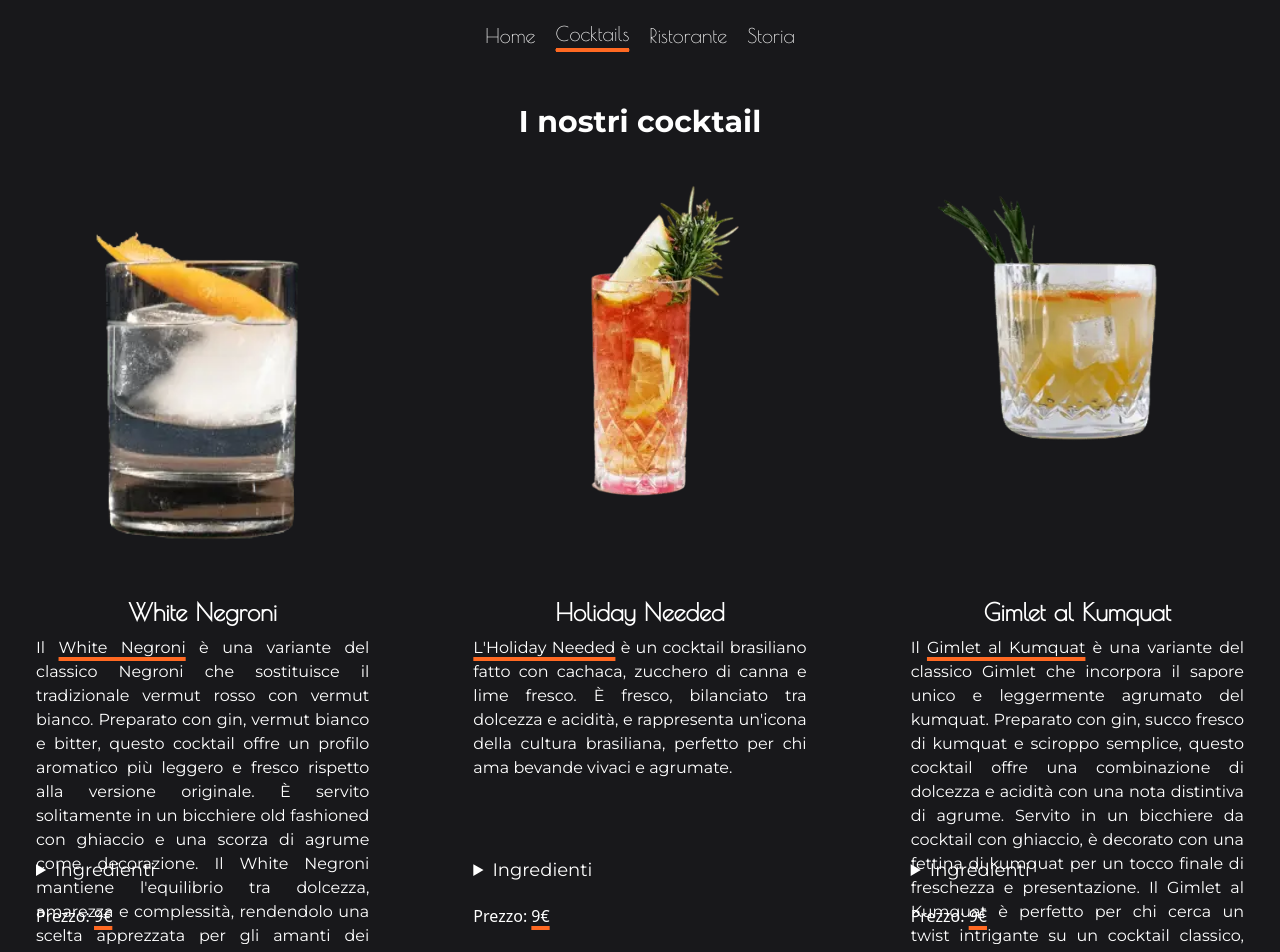
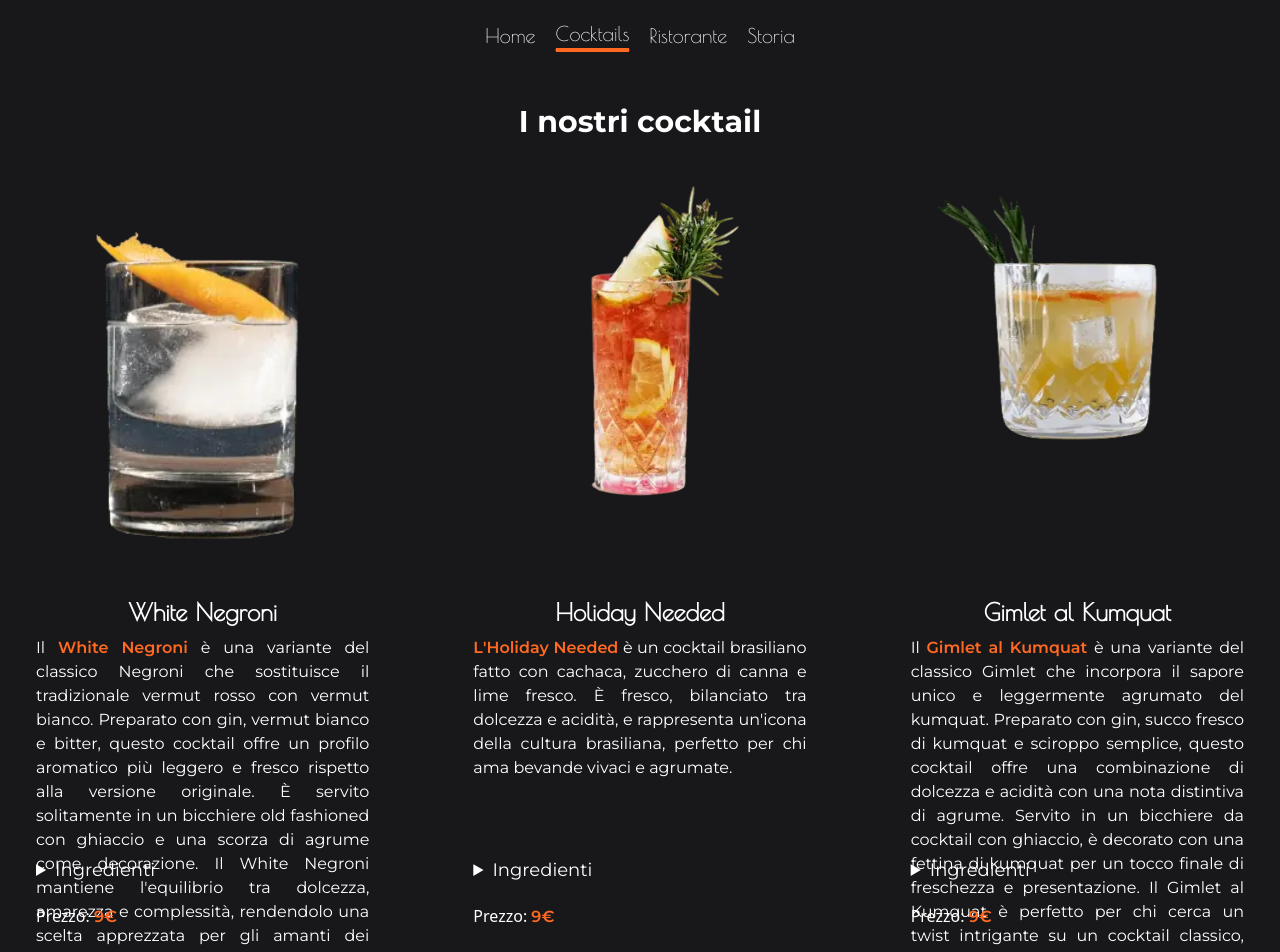
Before and after one commit to Pasqualecannavacciuolo/restaurant-template-1, a React (Vite) app: page /cocktails in a window 1280 px wide. Shown: the top 952 px of the page. Built offline with nearby package versions, Linux system fonts and the light colour scheme.

Commit message:
Aggiunta classe per evidenziare il testo con colore primario

```diff
--- a/src/App.css
+++ b/src/App.css
@@ -60,3 +60,8 @@ details,
 .cta {
   font-family: "Montserrat Medium";
 }
+
+.text-highlight {
+  font-family: "Montserrat SemiBold";
+  color: #ff6922;
+}
--- a/src/Cocktails.tsx
+++ b/src/Cocktails.tsx
@@ -46,13 +46,7 @@ const CocktailMenu = () => {
             </h2>
             <p className="text-white mb-4 text-justify lg:h-44 cocktail-description subpixel-antialiased">
               Il{" "}
-              <span
-                className="underline underline-offset-4"
-                style={{
-                  textDecorationColor: "#FF6922",
-                  textDecorationThickness: "4px",
-                }}
-              >
+              <span className="text-highlight subpixel-antialiased">
                 White Negroni
               </span>{" "}
               è una variante del classico Negroni che sostituisce il
@@ -74,15 +68,7 @@ const CocktailMenu = () => {
             </details>
             <p className="mt-5 prezzo text-white text-justify subpixel-antialiased">
               Prezzo:{" "}
-              <span
-                className="underline underline-offset-4"
-                style={{
-                  textDecorationColor: "#FF6922",
-                  textDecorationThickness: "4px",
-                }}
-              >
-                9€
-              </span>
+              <span className="subpixel-antialiased text-highlight">9€</span>
             </p>
           </div>
         </motion.div>
@@ -107,13 +93,7 @@ const CocktailMenu = () => {
               Holiday Needed
             </h2>
             <p className="text-white mb-4 text-justify lg:h-44 cocktail-description subpixel-antialiased">
-              <span
-                className="underline underline-offset-4"
-                style={{
-                  textDecorationColor: "#FF6922",
-                  textDecorationThickness: "4px",
-                }}
-              >
+              <span className="text-highlight subpixel-antialiased">
                 L'Holiday Needed
               </span>{" "}
               è un cocktail brasiliano fatto con cachaca, zucchero di canna e
@@ -132,15 +112,7 @@ const CocktailMenu = () => {
             </details>
             <p className="mt-5 prezzo text-white text-justify subpixel-antialiased">
               Prezzo:{" "}
-              <span
-                className="underline underline-offset-4"
-                style={{
-                  textDecorationColor: "#FF6922",
-                  textDecorationThickness: "4px",
-                }}
-              >
-                9€
-              </span>
+              <span className="text-highlight subpixel-antialiased">9€</span>
             </p>
           </div>
         </motion.div>
@@ -166,13 +138,7 @@ const CocktailMenu = () => {
             </h2>
             <p className="text-white mb-4 text-justify lg:h-44 cocktail-description subpixel-antialiased">
               Il{" "}
-              <span
-                className="underline underline-offset-4"
-                style={{
-                  textDecorationColor: "#FF6922",
-                  textDecorationThickness: "4px",
-                }}
-              >
+              <span className="text-highlight subpixel-antialiased">
                 Gimlet al Kumquat
               </span>{" "}
               è una variante del classico Gimlet che incorpora il sapore unico e
@@ -195,15 +161,7 @@ const CocktailMenu = () => {
             </details>
             <p className="mt-5 prezzo text-white text-justify subpixel-antialiased">
               Prezzo:{" "}
-              <span
-                className="underline underline-offset-4"
-                style={{
-                  textDecorationColor: "#FF6922",
-                  textDecorationThickness: "4px",
-                }}
-              >
-                9€
-              </span>
+              <span className="text-highlight subpixel-antialiased">9€</span>
             </p>
           </div>
         </motion.div>
```
